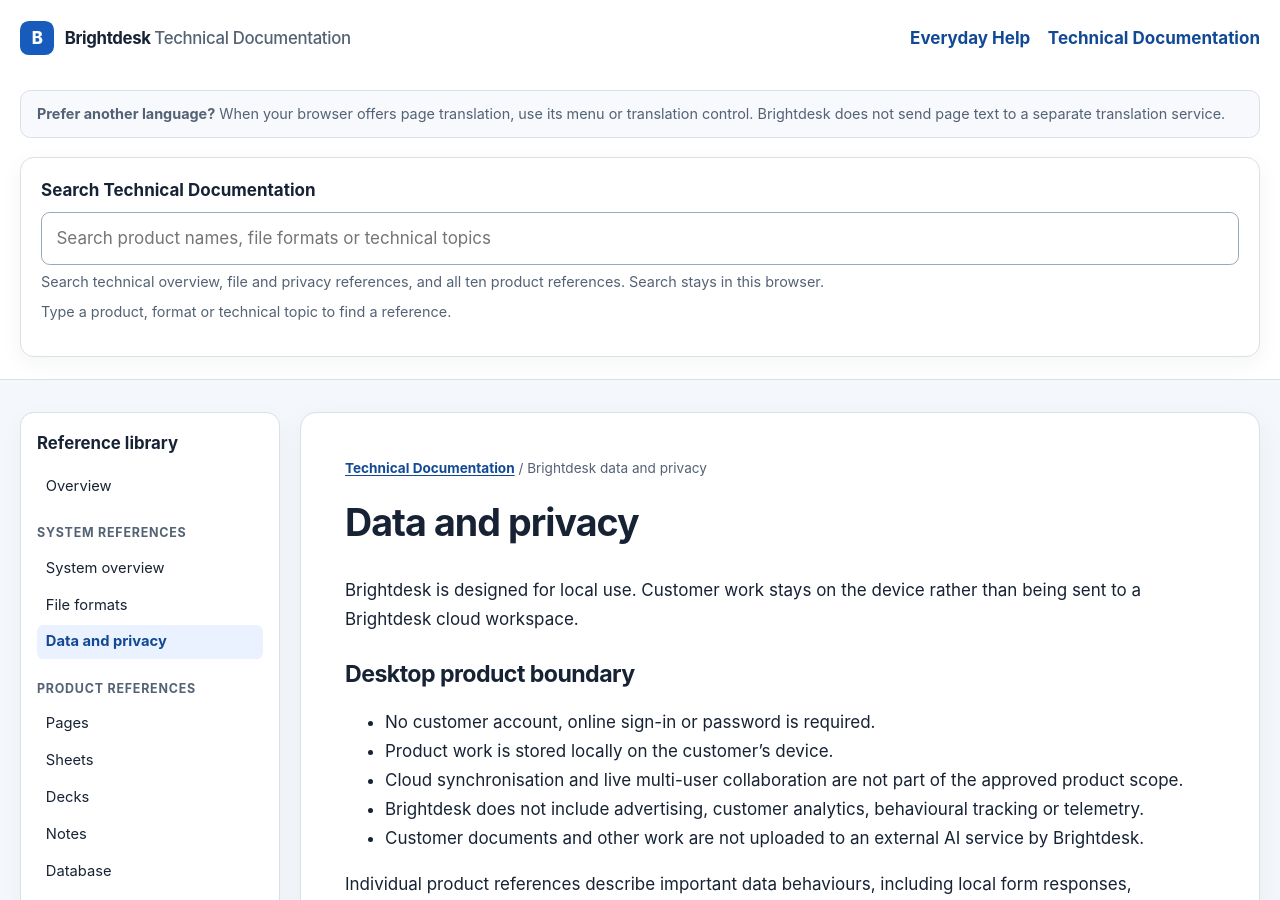
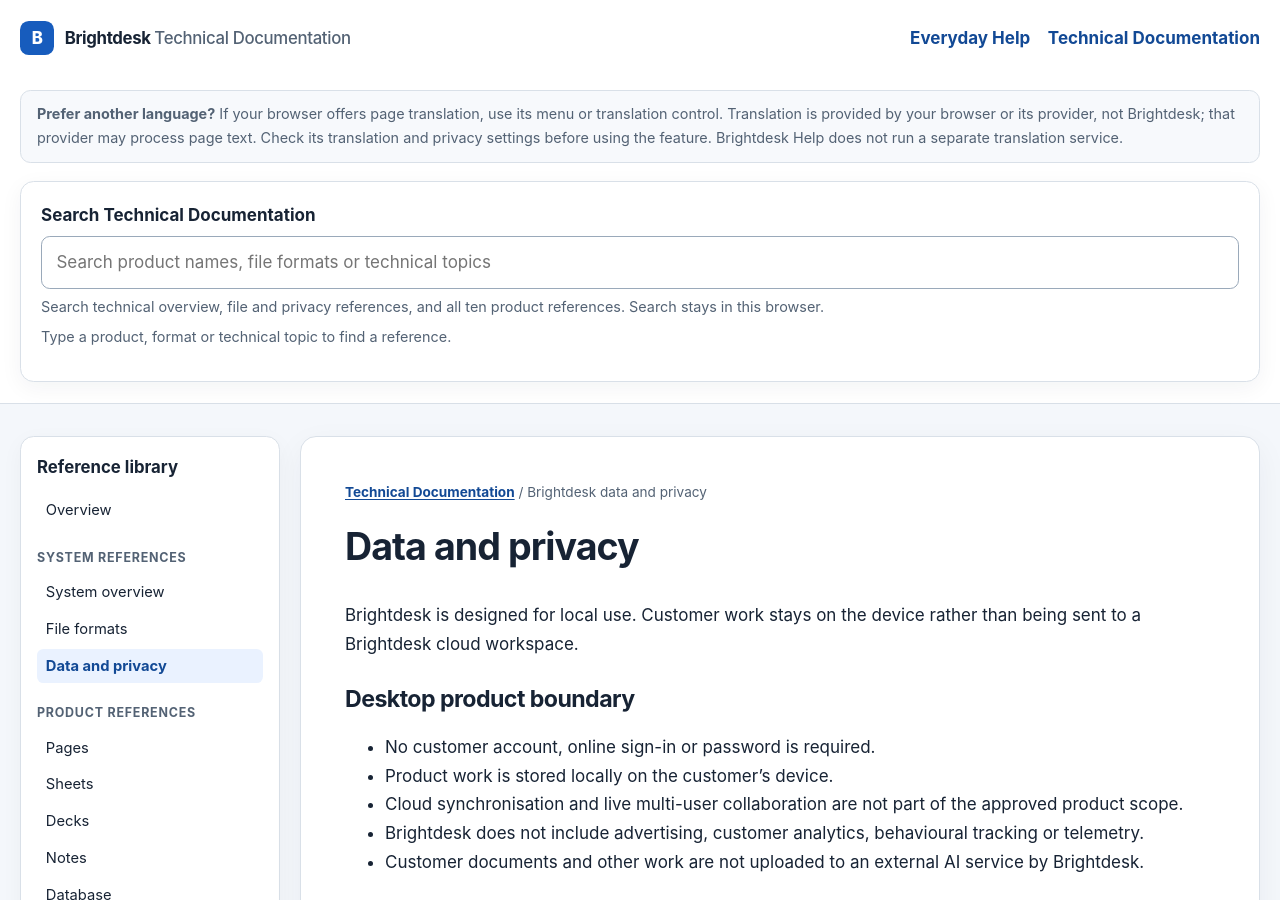
Before and after one commit to conz20/Brightdesk-Wiki, a Jekyll site: the page built from docs/technical/data-and-privacy.md, in a window 1280 px wide and 900 px high. Built offline with Jekyll 4.4.1, drawn with Linux system fonts in a browser that asks for light colours.

Commit message:
docs: align browser translation privacy in technical help

```diff
--- a/docs/_layouts/technical.html
+++ b/docs/_layouts/technical.html
@@ -23,7 +23,7 @@
         </nav>
       </div>
       <aside class="translation-help" aria-label="Language help">
-        <p><strong>Prefer another language?</strong> When your browser offers page translation, use its menu or translation control. Brightdesk does not send page text to a separate translation service.</p>
+        <p><strong>Prefer another language?</strong> If your browser offers page translation, use its menu or translation control. Translation is provided by your browser or its provider, not Brightdesk; that provider may process page text. Check its translation and privacy settings before using the feature. Brightdesk Help does not run a separate translation service.</p>
       </aside>
       <section class="help-search" role="search" aria-labelledby="help-search-label">
         <label id="help-search-label" for="help-search">Search Technical Documentation</label>
```
